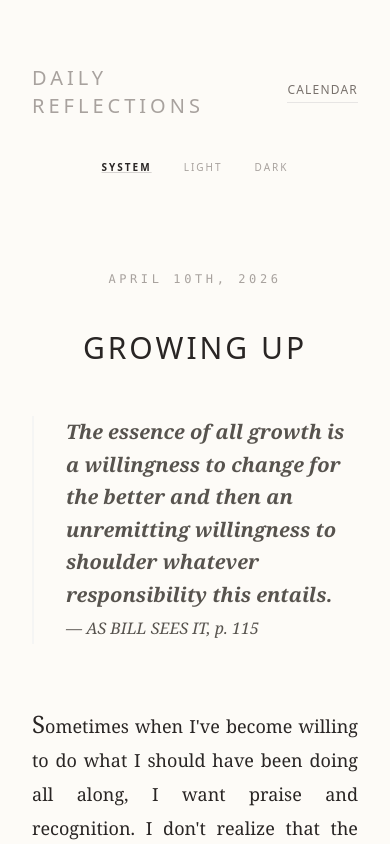
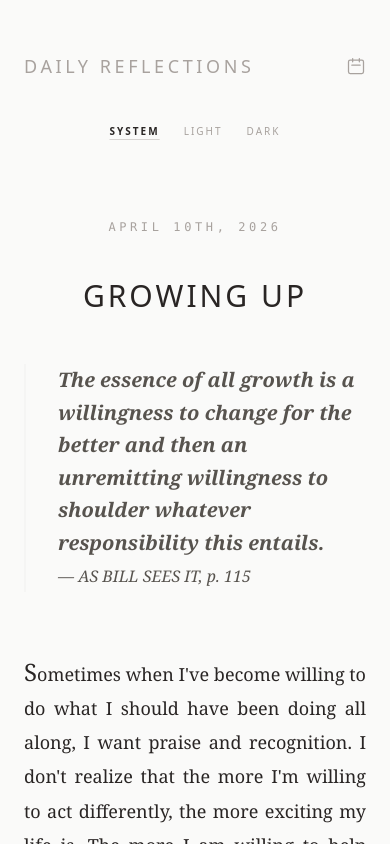
Before and after one commit to williamthazard/daily-reflections, a React (Vite) app: page /#2026-04-10 in a window 390 px wide. Shown: the top 844 px of the page. Built offline with nearby package versions, Linux system fonts and the light colour scheme.

Commit message:
🎨 UI: Final refinements for overscroll, mobile colors, and header icons

```diff
--- a/src/App.tsx
+++ b/src/App.tsx
@@ -29,6 +29,14 @@ function App() {
     const applyTheme = (t: string) => {
       root.classList.remove('light', 'dark');
       root.classList.add(t);
+      // Update browser theme-color for mobile chrome
+      let meta = document.querySelector('meta[name="theme-color"]');
+      if (!meta) {
+        meta = document.createElement('meta');
+        meta.setAttribute('name', 'theme-color');
+        document.head.appendChild(meta);
+      }
+      meta.setAttribute('content', t === 'dark' ? '#0c0a09' : '#fafaf9'); // stone-950 and stone-50
     };
 
     if (theme === 'system') {
@@ -129,7 +137,7 @@ function App() {
           key={d}
           onClick={() => hasReflection && (loadReflection(dateStr), setShowCalendar(false))}
           className={`h-12 w-full flex items-center justify-center text-sm cursor-pointer transition-all border border-transparent rounded
-            ${hasReflection ? 'bg-stone-100 dark:bg-stone-800 font-medium hover:bg-stone-200 dark:hover:bg-stone-700 text-stone-900 dark:text-stone-100 border-stone-200 dark:border-stone-700' : 'text-stone-300 dark:text-stone-700 pointer-events-none'}
+            ${hasReflection ? 'bg-stone-100 dark:bg-stone-900/50 font-medium hover:bg-stone-200 dark:hover:bg-stone-900 text-stone-900 dark:text-stone-100 border-stone-200 dark:border-stone-800' : 'text-stone-300 dark:text-stone-800 pointer-events-none'}
             ${isSelected ? 'ring-2 ring-stone-400 dark:ring-stone-500 ring-inset' : ''}
           `}
         >
@@ -167,16 +175,30 @@ function App() {
   };
 
   return (
-    <div className="min-h-screen bg-[#FDFBF7] dark:bg-stone-950 transition-colors duration-500 selection:bg-stone-200 dark:selection:bg-stone-800 font-sans">
-      <div className="py-16 px-8 max-w-3xl mx-auto flex flex-col">
-        <header className="flex flex-col gap-10 mb-24 animate-fade-in">
+    <div className="min-h-screen bg-stone-50 dark:bg-stone-950 transition-colors duration-500 selection:bg-stone-200 dark:selection:bg-stone-800 font-sans">
+      <div className="py-12 md:py-16 px-6 md:px-8 max-w-3xl mx-auto flex flex-col">
+        <header className="flex flex-col gap-10 mb-20 md:mb-24 animate-fade-in">
           <div className="flex justify-between items-center">
-            <h1 className="text-xl tracking-[0.2em] text-stone-400 font-light cursor-pointer select-none uppercase" onClick={() => (loadReflection(index[0]?.date), setShowCalendar(false))}>daily reflections</h1>
-            <button onClick={() => setShowCalendar(!showCalendar)} className="text-xs uppercase tracking-widest border-b border-stone-200 dark:border-stone-800 hover:border-stone-500 dark:hover:border-stone-400 transition-colors pb-1 text-stone-500">{showCalendar ? 'close' : 'calendar'}</button>
+            <h1 className="text-lg md:text-xl tracking-[0.2em] text-stone-400 font-light cursor-pointer select-none uppercase" onClick={() => (loadReflection(index[0]?.date), setShowCalendar(false))}>daily reflections</h1>
+            <button
+              onClick={() => setShowCalendar(!showCalendar)}
+              className={`transition-colors p-2 -mr-2 ${showCalendar ? 'text-stone-900 dark:text-stone-100' : 'text-stone-400 hover:text-stone-600 dark:hover:text-stone-300'}`}
+              aria-label={showCalendar ? 'Close calendar' : 'Open calendar'}
+            >
+              {showCalendar ? (
+                <svg xmlns="http://www.w3.org/2000/svg" className="h-6 w-6" fill="none" viewBox="0 0 24 24" stroke="currentColor">
+                  <path strokeLinecap="round" strokeLinejoin="round" strokeWidth={1.5} d="M6 18L18 6M6 6l12 12" />
+                </svg>
+              ) : (
+                <svg xmlns="http://www.w3.org/2000/svg" className="h-5 w-5 md:h-6 md:w-6" fill="none" viewBox="0 0 24 24" stroke="currentColor">
+                  <path strokeLinecap="round" strokeLinejoin="round" strokeWidth={1.5} d="M8 7V3m8 4V3m-9 8h10M5 21h14a2 2 0 002-2V7a2 2 0 00-2-2H5a2 2 0 00-2 2v12a2 2 0 002 2z" />
+                </svg>
+              )}
+            </button>
           </div>
-          <div className="flex justify-center gap-8">
+          <div className="flex justify-center gap-6 md:gap-8">
             {(['system', 'light', 'dark'] as const).map(t => (
-              <button key={t} onClick={() => setTheme(t)} className={`text-[10px] uppercase tracking-[0.2em] transition-colors ${theme === t ? 'text-stone-800 dark:text-stone-200 font-bold underline decoration-stone-300' : 'text-stone-400 hover:text-stone-600 dark:hover:text-stone-300'}`}>{t}</button>
+              <button key={t} onClick={() => setTheme(t)} className={`text-[10px] uppercase tracking-[0.2em] transition-colors ${theme === t ? 'text-stone-800 dark:text-stone-200 font-bold underline underline-offset-4 decoration-stone-300 dark:decoration-stone-700' : 'text-stone-400 hover:text-stone-600 dark:hover:text-stone-300'}`}>{t}</button>
             ))}
           </div>
         </header>
--- a/src/index.css
+++ b/src/index.css
@@ -3,7 +3,12 @@
 @tailwind utilities;
 
 body {
-  @apply bg-[#FDFBF7] text-[#333333] font-sans antialiased;
+  @apply bg-stone-50 dark:bg-stone-950 text-stone-800 dark:text-stone-200 font-sans antialiased transition-colors duration-500 overflow-x-hidden;
+}
+
+/* Ensure overscroll matches theme */
+html {
+  @apply bg-stone-50 dark:bg-stone-950;
 }
 
 @layer utilities {
```
